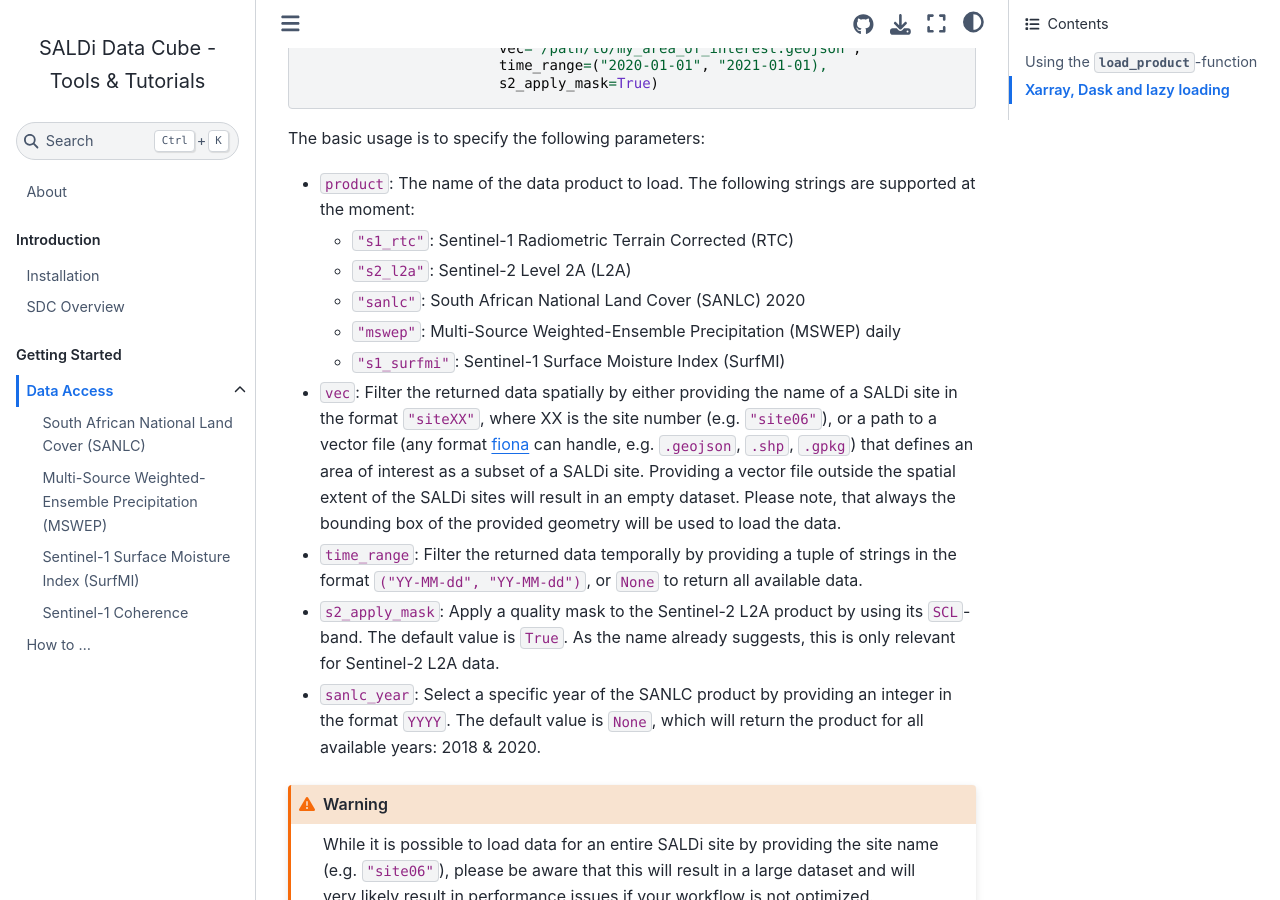
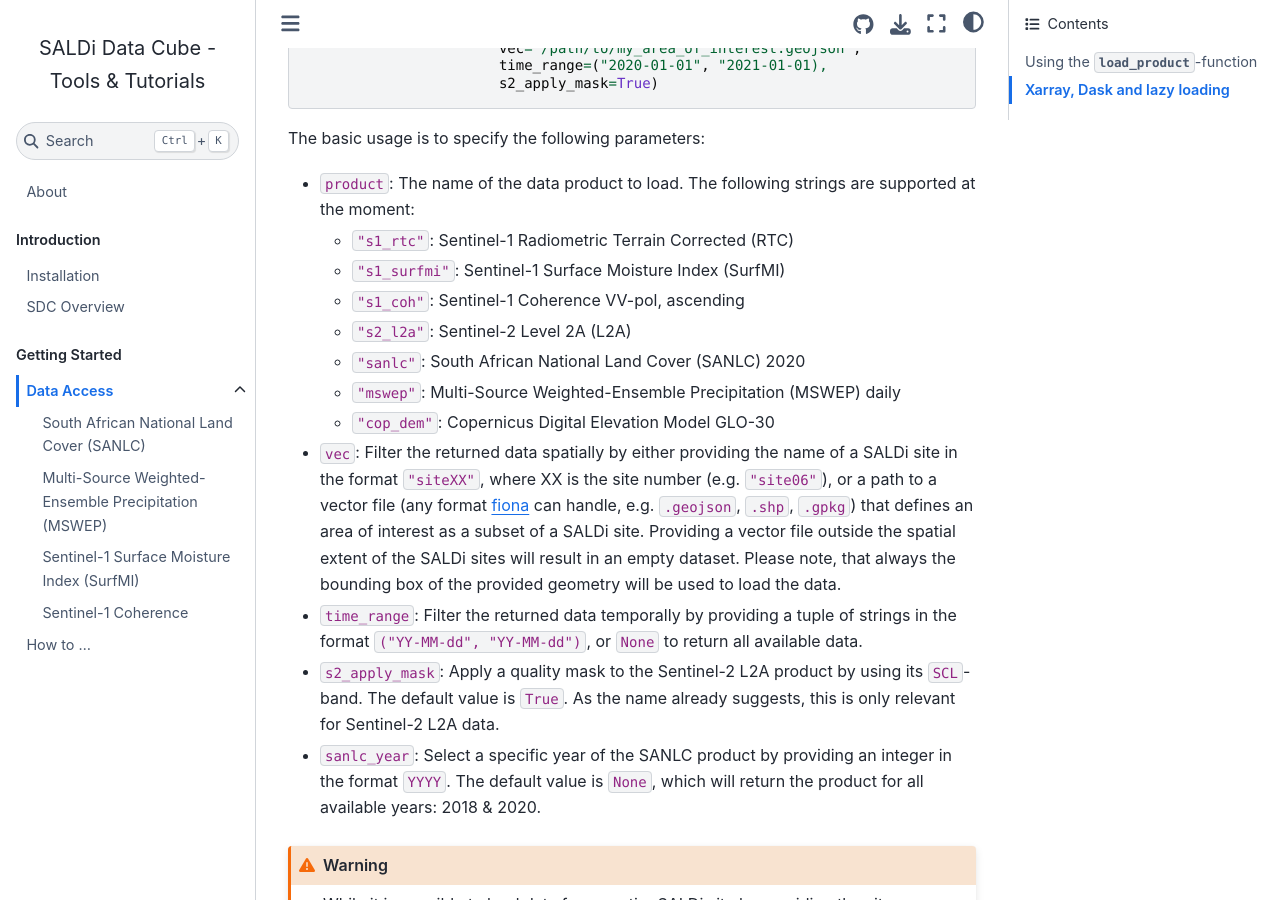
Before and after one commit to Jena-Earth-Observation-School/sdc-tools, a Jupyter Book: the page built from docs/content/02_Getting_Started/01_00_Data_Access.md, in a window 1280 px wide and 900 px high, scrolled down 921 px. Built offline with Jupyter Book 1.0.4 settings and Sphinx 7.4.7 and the Sphinx Book theme 1.1.4, drawn with Linux system fonts in a browser that asks for light colours; pages that are not in the unit, such as notebooks, are missing from menus.

Commit message:
[docs] add missing references in `load_product` section

```diff
--- a/docs/content/02_Getting_Started/01_00_Data_Access.md
+++ b/docs/content/02_Getting_Started/01_00_Data_Access.md
@@ -42,10 +42,12 @@ The basic usage is to specify the following parameters:
 - `product`: The name of the data product to load. The following strings are
 supported at the moment:
     - `"s1_rtc"`: Sentinel-1 Radiometric Terrain Corrected (RTC)
+    - `"s1_surfmi"`: Sentinel-1 Surface Moisture Index (SurfMI)
+    - `"s1_coh"`: Sentinel-1 Coherence VV-pol, ascending
     - `"s2_l2a"`: Sentinel-2 Level 2A (L2A)
     - `"sanlc"`: South African National Land Cover (SANLC) 2020
     - `"mswep"`: Multi-Source Weighted-Ensemble Precipitation (MSWEP) daily
-    - `"s1_surfmi"`: Sentinel-1 Surface Moisture Index (SurfMI)
+    - `"cop_dem"`: Copernicus Digital Elevation Model GLO-30
 - `vec`: Filter the returned data spatially by either providing the name of a
 SALDi site in the format `"siteXX"`, where XX is the site number (e.g.
 `"site06"`), or a path to a vector file (any format [fiona](https://github.com/Toblerity/Fiona)
```
